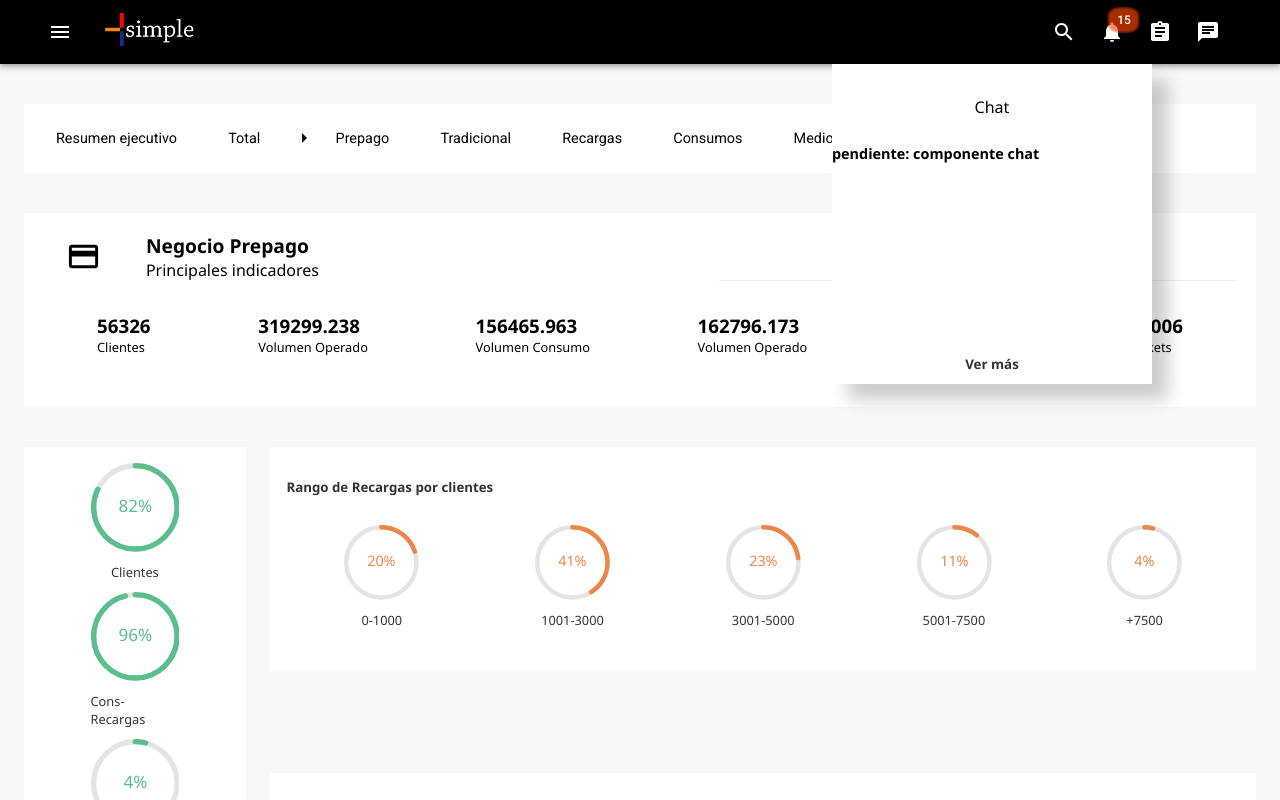
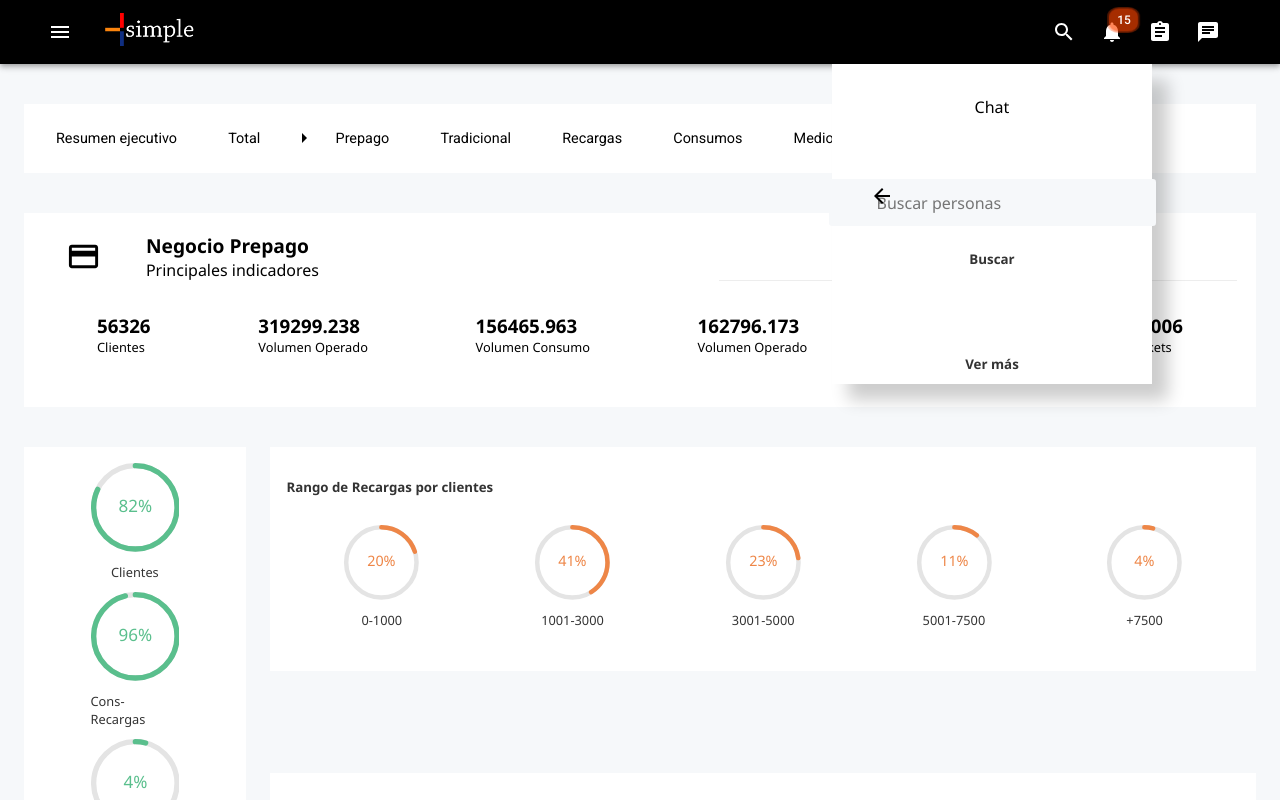
Before and after one commit to emiliobasualdo/ms-pic, a React (Create React App) app: page /negocio/prepago in a window 1280 px wide. Both pictures are taken after a click on the button 1208 px from the left and 32 px from the top of the page. Shown: the top 800 px of the page. Built offline with nearby package versions, Linux system fonts and the light colour scheme.

Commit message:
Advances to chat mock in popup

```diff
--- a/src/components/Button/Button.js
+++ b/src/components/Button/Button.js
@@ -1,9 +1,15 @@
 import React from 'react';
 import {TheButton} from './Button.styles';
 
-const Button = ({buttonName}) => {
+const Button = ({buttonName, isSubmit, isDisabled, onButtonClicked}) => {
     return(
-        <TheButton>{buttonName}</TheButton>
+        <TheButton
+            onClick={(e) => onButtonClicked ? onButtonClicked(e) : null}
+            type={ isSubmit ? 'submit' : 'button' }
+            disabled={ isDisabled }
+        >
+            {buttonName}
+        </TheButton>
     );
 }
 
--- a/src/components/Header/Header.js
+++ b/src/components/Header/Header.js
@@ -210,9 +210,9 @@ const Header = () => {
                 </Container>
             </AppBar>
 
-            { openNotifications && <NavbarPopup name="Mensajes" onClose={() => setOpenNotifications(!openNotifications) }/> }
-            { openTasks && <NavbarPopup name="Tareas" onClose={() => setOpenTasks(!openTasks) }/> }
-            { openChat && <NavbarPopup name="Chat" onClose={() => setOpenChat(!openChat) }/> }
+            { openNotifications && <NavbarPopup popupType="Mensajes" onClose={() => setOpenNotifications(!openNotifications) }/> }
+            { openTasks && <NavbarPopup popupType="Tareas" onClose={() => setOpenTasks(!openTasks) }/> }
+            { openChat && <NavbarPopup popupType="Chat" onClose={() => setOpenChat(!openChat) }/> }
 
             <Drawer
                 className={classes.drawer}
--- a/src/components/NavbarPopup/NavbarPopup.js
+++ b/src/components/NavbarPopup/NavbarPopup.js
@@ -10,6 +10,9 @@ import {
     ListDescription,
     LinearProgressWrapper,
     LinearProgressDescription,
+    PopupInput,
+    FormIconWrapper,
+    PopupForm,
     LoadingContent
 } from "./NavbarPopup.styles";
 import Button from '../../components/Button/Button';
@@ -18,19 +21,21 @@ import LinearWithValueLabel from "../LinearProgressWithLabel/LinealProgressWithL
 import MonetizationOnOutlinedIcon from '@material-ui/icons/MonetizationOnOutlined';
 import AccountBalanceWalletOutlinedIcon from '@material-ui/icons/AccountBalanceWalletOutlined';
 import PlayForWorkOutlinedIcon from '@material-ui/icons/PlayForWorkOutlined';
+import ArrowBackIcon from '@material-ui/icons/ArrowBack';
 
-const NavbarPopup = ({ name, onClose }) => {
+const NavbarPopup = ({ popupType, onClose }) => {
     const [heading, setHeading] = useState('');
     const [loading, setLoading] = useState(true);
     const [data, setData] = useState([]);
+    const [inputText, setInputText] = useState('');
 
     // this should be replaced by a useEffect hook to fetch from API (now: mocked data only)
     // The data should only use the first three items so the popup has no need for scrolling
     useEffect(() => {
-        setHeading(name);
+        setHeading(popupType);
         setLoading(true);
         const obtainData = setTimeout(() => {
-            if (name === 'Mensajes') {
+            if (popupType === 'Mensajes') {
                 setData([
                     {
                         title: 'Acreditación Pendiente',
@@ -49,7 +54,7 @@ const NavbarPopup = ({ name, onClose }) => {
                     }
                 ]);
             }
-            if (name === 'Tareas') {
+            if (popupType === 'Tareas') {
                 // This should be passed to LinearProgressDescription and LinearWithvalueLabel below
                 setData([
                     {
@@ -66,7 +71,7 @@ const NavbarPopup = ({ name, onClose }) => {
                     }
                 ]);
             }
-            if (name === 'Chat') {
+            if (popupType === 'Chat') {
                 setData([
                     {
                         title: 'pendiente: componente chat'
@@ -74,11 +79,20 @@ const NavbarPopup = ({ name, onClose }) => {
                 ]);
             }
             setLoading(false);
-        }, 2000);
+        }, 1000);
         return () => {
             clearTimeout(obtainData);
         }
-    }, [name]);
+    }, [popupType]);
+
+    const handleSearchUser = (e) => {
+        e.preventDefault();
+        console.log('Submitted');
+    }
+
+    const handleInputChange = (event) => {
+        setInputText(event.target.value);
+    }
 
     return (
         <PopupWrapper>
@@ -91,9 +105,10 @@ const NavbarPopup = ({ name, onClose }) => {
                     <List>
                         {data.map((item, index) => {
                             return (
-                                <Link key={index} to="/" onClick={() => onClose()}>
+                                <React.Fragment key={index}>
                                     {
-                                        name === 'Mensajes' && (
+                                        popupType === 'Mensajes' && (
+                                            <Link to="/" onClick={() => onClose()}>
                                                 <li>
                                                     <IconWrapper>
                                                         {item.icon}
@@ -103,33 +118,46 @@ const NavbarPopup = ({ name, onClose }) => {
                                                         <ListDescription>{item.description}</ListDescription>
                                                     </ListItemWrapper>
                                                 </li>
+                                            </Link>
                                         )
                                     }
                                     {
-                                        name === 'Tareas' && (
+                                        popupType === 'Tareas' && (
+                                            <Link to="/" onClick={() => onClose()}>
                                                 <li>
                                                     <LinearProgressWrapper>
                                                         <LinearProgressDescription>{item.title}</LinearProgressDescription>
                                                         <LinearWithValueLabel value={item.value} />
                                                     </LinearProgressWrapper>
                                                 </li>
+                                            </Link>
                                         )
                                     }
                                     {
-                                        name === 'Chat' && (
-                                            <li>
+                                        popupType === 'Chat' && (
                                             <div>
-                                                    <ListTitle>{item.title}</ListTitle>
+                                                <PopupForm>
+                                                    <FormIconWrapper><ArrowBackIcon/></FormIconWrapper>
+                                                    <PopupInput
+                                                        onChange={(e) => handleInputChange(e)}
+                                                        type="text"
+                                                        name="name"
+                                                        placeholder="Buscar personas" />
+                                                    <Button
+                                                        buttonName="Buscar"
+                                                        isSubmit={true}
+                                                        isDisabled={!inputText}
+                                                        onButtonClicked={(e) => handleSearchUser(e)} />
+                                                </PopupForm>
                                             </div>
-                                            </li>
                                         )
                                     }
-                                </Link>
+                                </React.Fragment>
                             )
                         })}
                     </List>
                 )}
-            { !loading && <Button buttonName="Ver más" /> }
+            { !loading && <Button buttonName="Ver más" isSubmit={false} isDisabled={false} /> }
         </PopupWrapper>
     )
 }
--- a/src/components/NavbarPopup/NavbarPopup.styles.js
+++ b/src/components/NavbarPopup/NavbarPopup.styles.js
@@ -45,6 +45,7 @@ export const List = styled.ul`
         padding: .8rem 0;
         display: flex;
         align-items: center;
+        justify-content: center;
     }
 `;
 
@@ -74,6 +75,31 @@ export const LinearProgressDescription = styled.p`
     margin-bottom: .4rem;
 `;
 
+export const PopupForm = styled.form`
+    display: flex;
+    flex-direction: column;
+    align-items: center;
+    margin-top: 3rem;
+`;
+
+export const PopupInput = styled.input`
+    border: none;
+    padding: .8rem 3rem;
+    border-radius: .2rem;
+    background-color: #f6f8fa;
+    font-size: 1rem;
+    margin-bottom: 1rem;
+    &::placeholder {
+        font-size: 1rem;
+    }
+`;
+
+export const FormIconWrapper = styled.span`
+    position: absolute;
+    top: 37.5%;
+    left: 12%;
+`;
+
 export const LoadingContent = styled.div`
     min-height: 11rem;
     display: flex;
```
Lines whose indentation alone changed are shown as unchanged.
